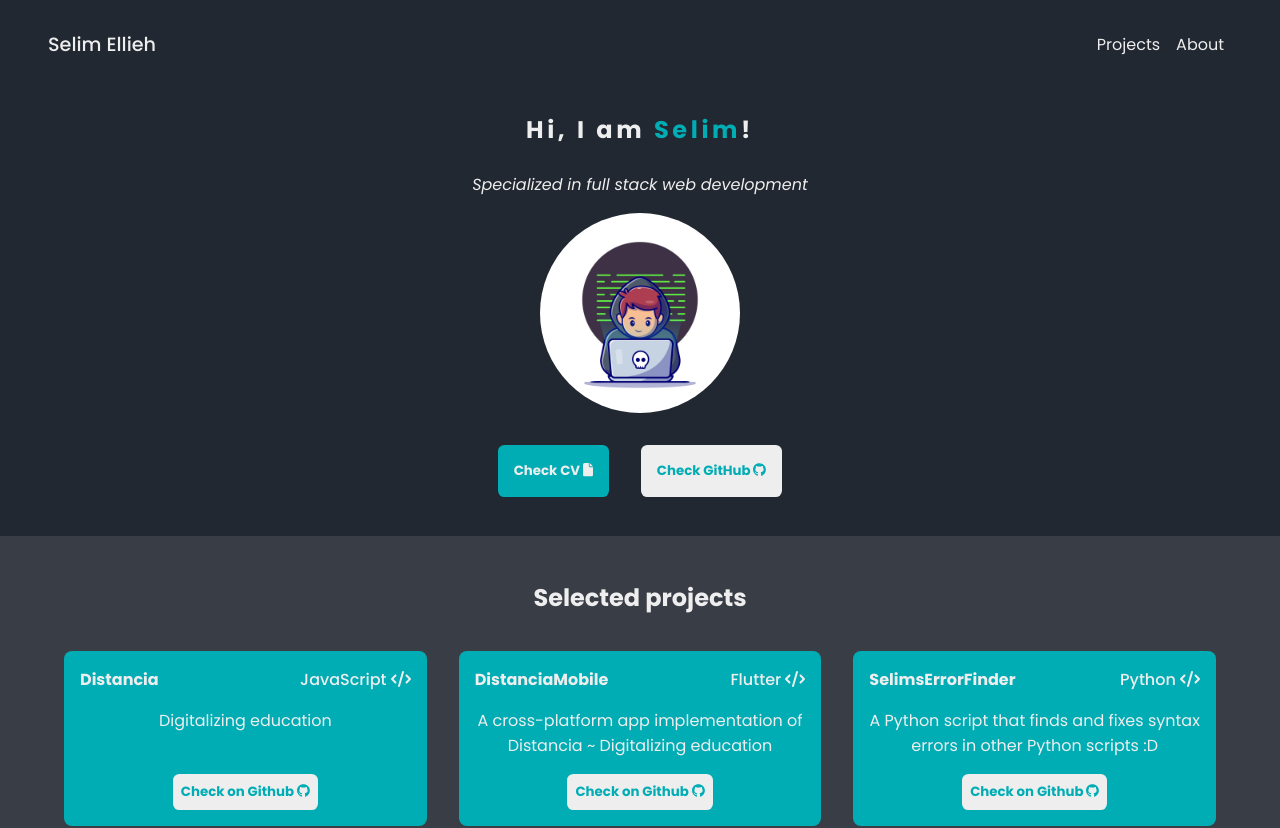
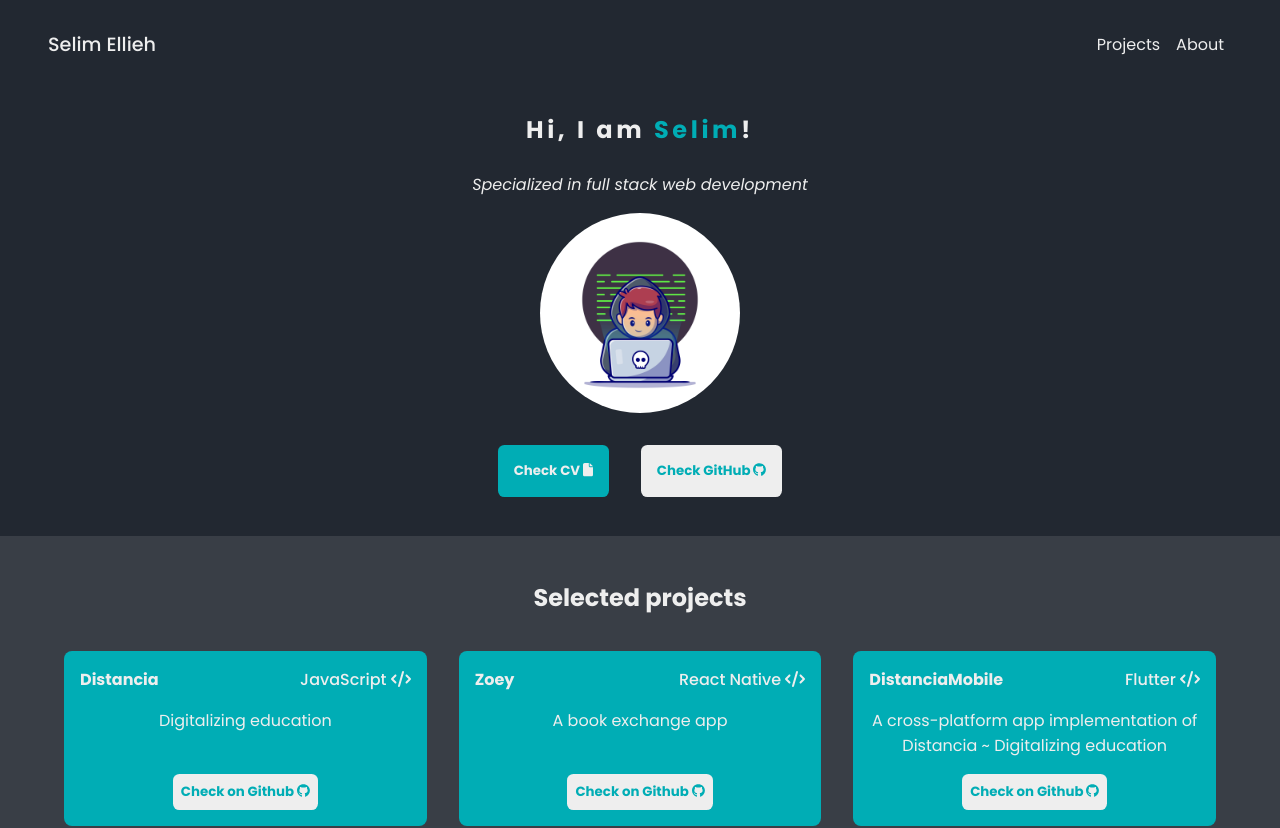
Before and after one commit to selimellieh72/portfolio, a React (Create React App) app: page / in a window 1280 px wide. Shown: the top 828 px of the page. Built offline with nearby package versions, Linux system fonts and the light colour scheme.

Commit message:
Added zoey - the book exchange app

```diff
--- a/src/Components/Projects/Projects.js
+++ b/src/Components/Projects/Projects.js
@@ -8,6 +8,12 @@ const PROJECTS = [
     description: "Digitalizing education",
     github_link: "https://github.com/selimellieh72/Distancia",
     technology: "JavaScript",
+  },
+  {
+    name: "Zoey",
+    description: "A book exchange app",
+    github_link: "https://github.com/Ghaadyy/book-app-frontend",
+    technology: "React Native",
   },
   {
     name: "DistanciaMobile",
```
